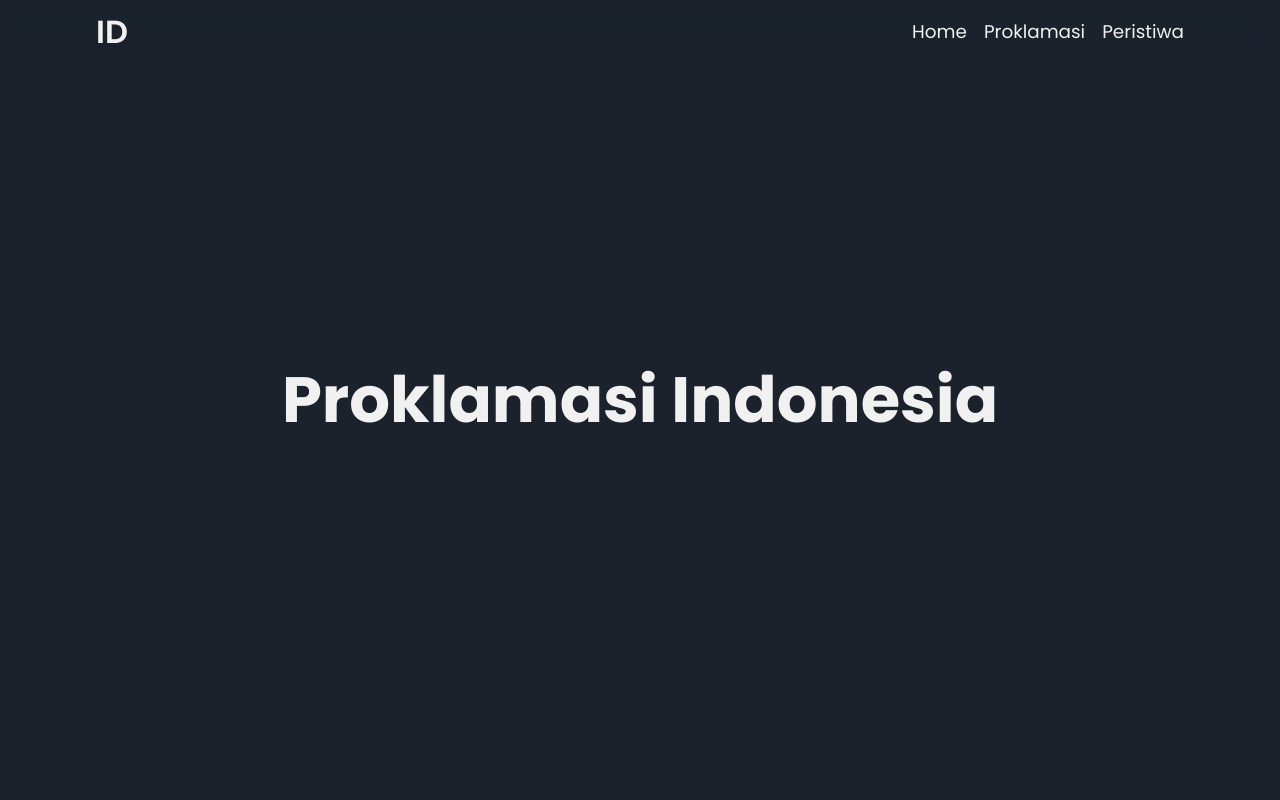
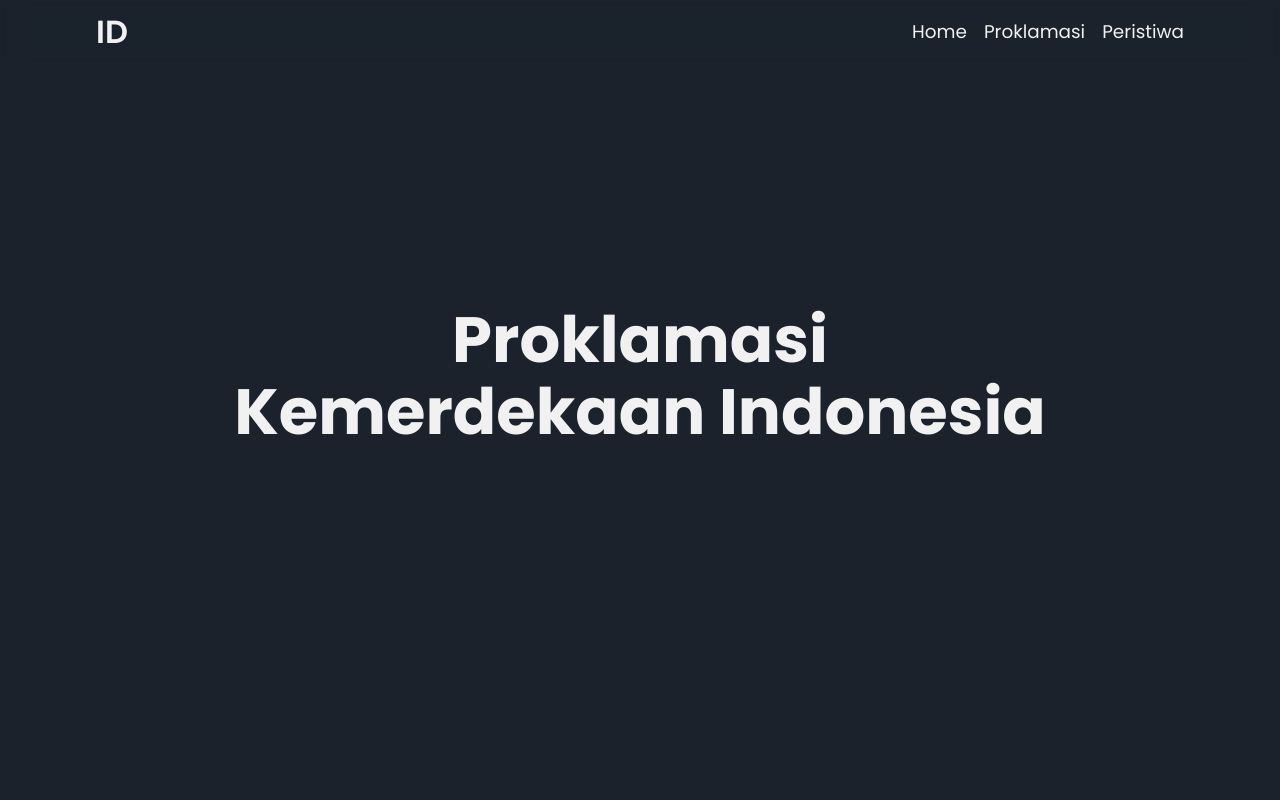
Before and after one commit to euxzy/hut-ri-77, a website: page index.html in a window 1280 px wide. Shown: the top 800 px of the page. Drawn offline with Linux system fonts and the light colour scheme.

Commit message:
change home page

```diff
--- a/assets/css/style.css
+++ b/assets/css/style.css
@@ -71,13 +71,19 @@ section {
   background-image: url(/assets/img/bg.jpg);
   background-repeat: no-repeat;
   background-size: cover;
-  display: flex;
+  flex-direction: column;
   align-items: center;
 }
 #home h1 {
+  cursor: default;
   font-size: 4rem;
   position: relative;
+  transition-duration: 300ms;
+  margin-bottom: 3rem;
   z-index: 1;
+}
+#home h1:hover {
+  color: #531516;
 }
 #home::after {
   content: '';
--- a/index.html
+++ b/index.html
@@ -30,7 +30,8 @@
 
     <main>
       <section id="home">
-        <h1>Proklamasi Indonesia</h1>
+        <h1>Proklamasi</h1>
+        <h1>Kemerdekaan Indonesia</h1>
       </section>
 
       <section id="proklamasi">
```
